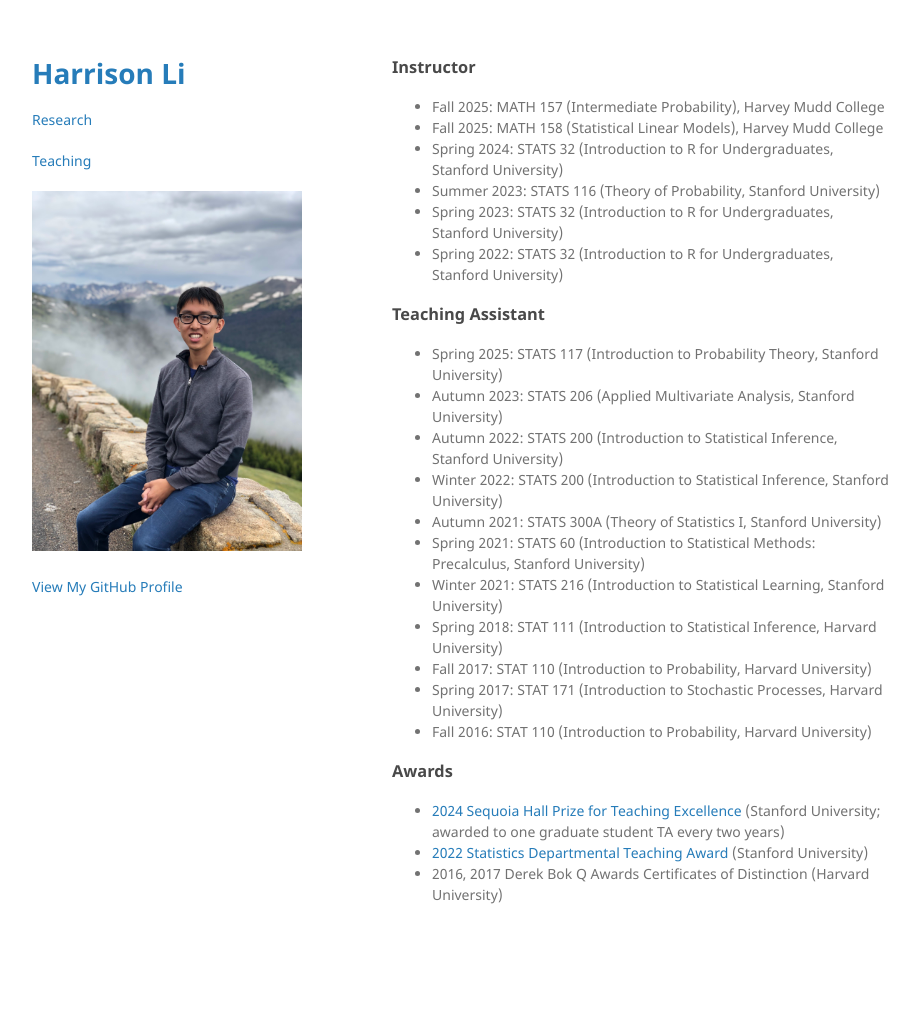
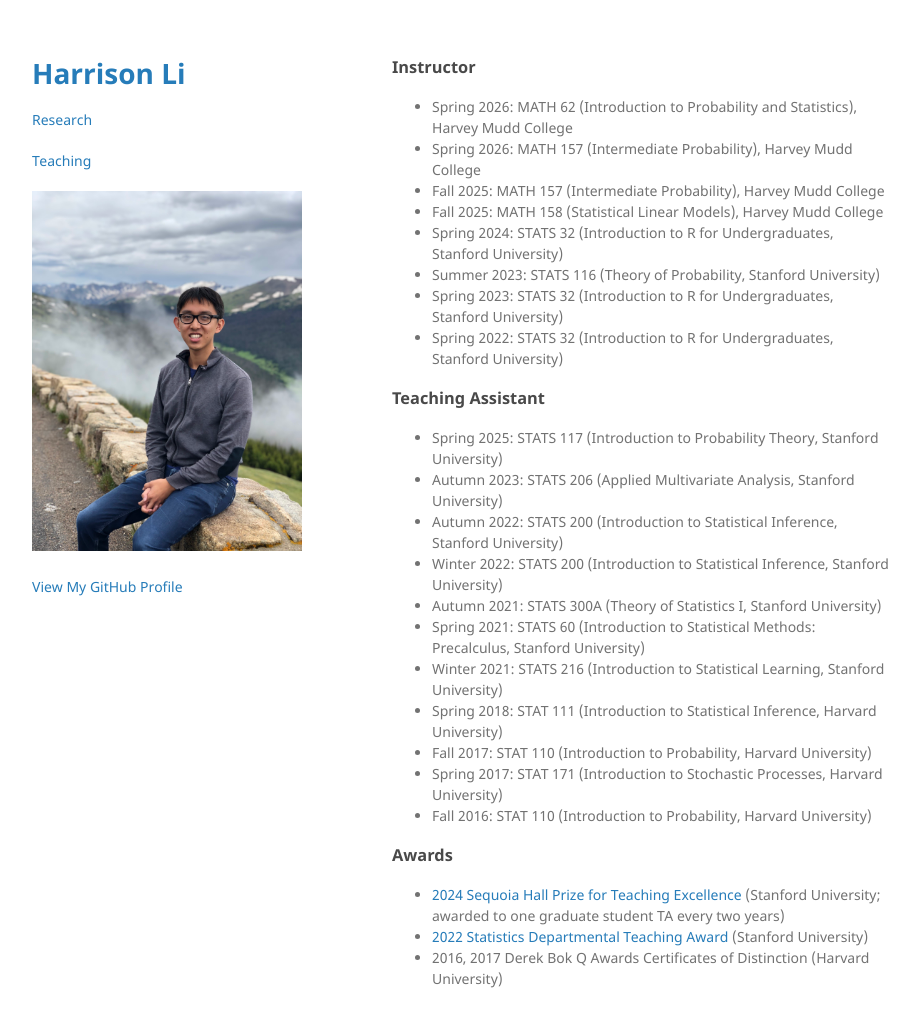
Before and after one commit to hli90722/hli90722.github.io, a Jekyll site: the page built from teaching.md, in a window 1280 px wide and 1059 px high. Shown: the top 1027 px of the window, without its empty margins (178-1097 px from the left). Built offline with Jekyll 4.4.1, drawn with Linux system fonts in a browser that asks for light colours; the repository's description, which GitHub fills in, is left out.

Commit message:
Added spring 2026 teaching

```diff
--- a/teaching.md
+++ b/teaching.md
@@ -5,6 +5,8 @@ permalink: /teaching/
 ---
 
 ### Instructor
+- Spring 2026: MATH 62 (Introduction to Probability and Statistics), Harvey Mudd College
+- Spring 2026: MATH 157 (Intermediate Probability), Harvey Mudd College
 - Fall 2025: MATH 157 (Intermediate Probability), Harvey Mudd College
 - Fall 2025: MATH 158 (Statistical Linear Models), Harvey Mudd College
 - Spring 2024: STATS 32 (Introduction to R for Undergraduates, Stanford University)
```
